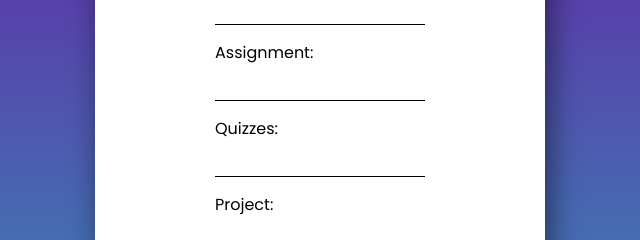
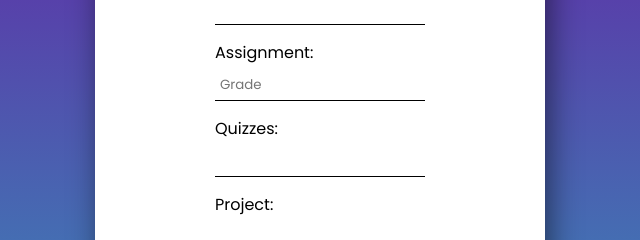
Before and after one commit to raeAllen17/SimpleGradeCalculator, a plain HTML site: page index.html in a window 1280 px wide. Shown: the part 362-602 px from the top of the page, 320-960 px from the left. Drawn offline with Linux system fonts and the light colour scheme.

Commit message:
Add files via upload

```diff
--- a/index.html
+++ b/index.html
@@ -60,7 +60,7 @@
 
                 <div class="grade">
                     <label for="textBox4">Assignment: </label>
-                    <input type="text" id="textBox4" name="name">
+                    <input type="text" id="textBox4" name="name" placeholder="Grade">
 
                     <label for="textBox5">Quizzes: </label>
                     <input type="text" id="textBox5" name="name">
```
